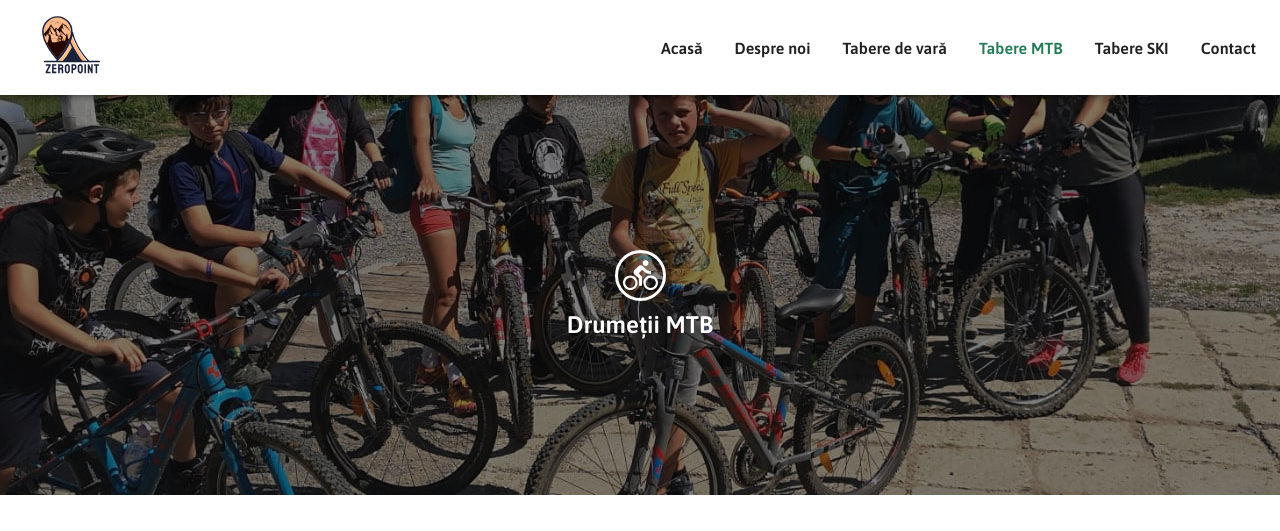
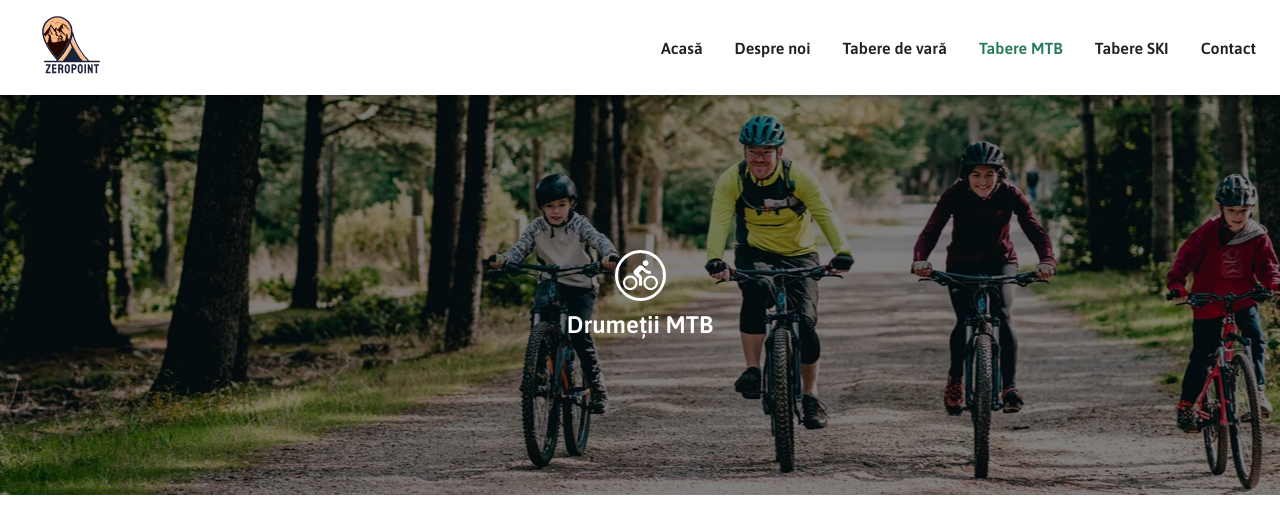
Before and after one commit to balanbogdan94/mountain-thrills-camp, a Next.js app: page /drumetii-mtb in a window 1280 px wide. Shown: the top 531 px of the page. Built offline with nearby package versions, Linux system fonts and the light colour scheme.

Commit message:
Header mtb-trips

```diff
--- a/src/pages/drumetii-mtb/mtb-trips.module.css
+++ b/src/pages/drumetii-mtb/mtb-trips.module.css
@@ -13,7 +13,7 @@
 
 }
 .heroImage {
-    background: url('/pages/mtb-trips/mtb-trips.jpg');
+    background: url('/pages/mtb-trips/mtb-trips2.jpg');
     filter: brightness(50%);
     background-position: center;
     position: absolute;
```
Also changed, not shown: public/pages/mtb-trips/mtb-trips2.jpg (added).
